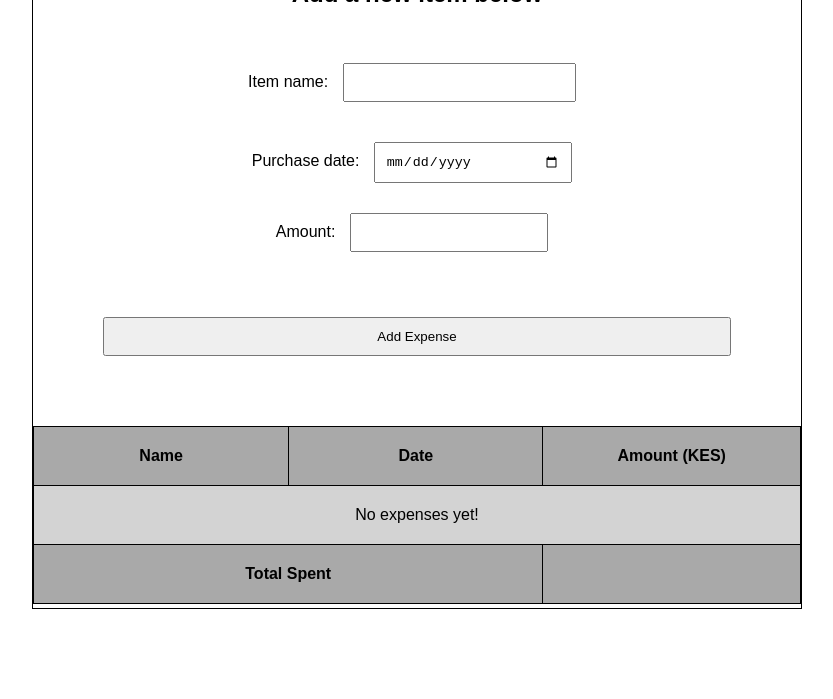
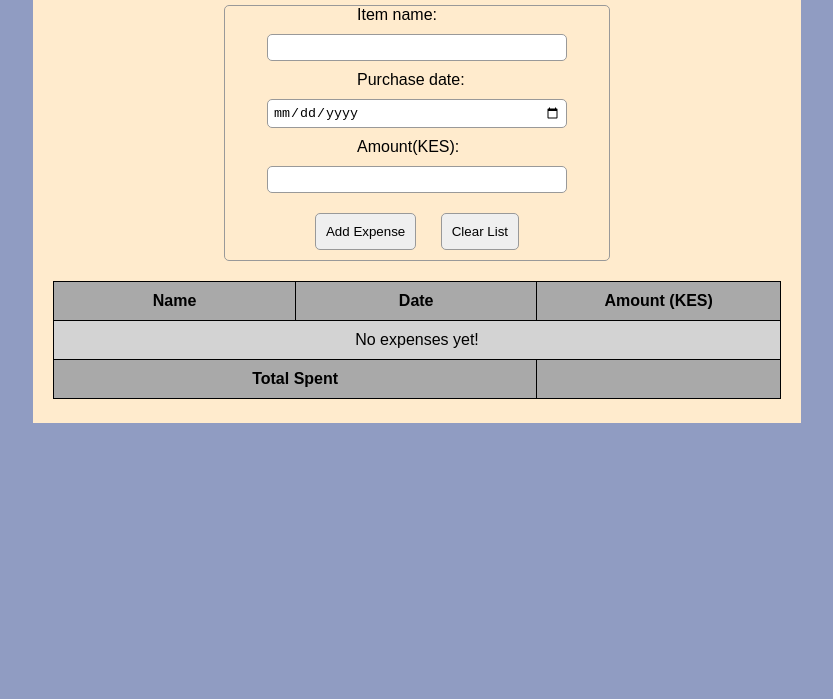
Before and after one commit to devKiratu/expense-tracker, a plain HTML site: page index.html in a window 1280 px wide. Shown: the part 101-800 px from the top of the page, without its empty margins (223-1056 px from the left). Drawn offline with Linux system fonts and the light colour scheme.

Commit message:
version 0.2

```diff
--- a/index.html
+++ b/index.html
@@ -7,22 +7,28 @@
 		<title>Expense Tracker</title>
 	</head>
 	<body>
+		<section>
+			<header>
 				<h1>Expense Tracker</h1>
 				<h2>Add a new item below</h2>
+			</header>
 			<form>
-			<label for="name">
-				Item name:
+				<div>
+					<label for="name">Item name: </label>
 					<input type="text" id="name" />
-			</label>
-			<label for="date">
-				Purchase date:
+				</div>
+				<div>
+					<label for="date">Purchase date: </label>
 					<input type="date" name="date" id="date" />
-			</label>
-			<label for="amount">
-				Amount:
+				</div>
+				<div>
+					<label for="amount">Amount(KES): </label>
 					<input type="number" name="amount" id="amount" />
-			</label>
+				</div>
+				<div>
 					<button id="add">Add Expense</button>
+					<button>Clear List</button>
+				</div>
 			</form>
 			<table>
 				<thead>
@@ -45,5 +51,6 @@
 				</tfoot>
 			</table>
 			<script src="./index.js"></script>
+		</section>
 	</body>
 </html>
--- a/index.js
+++ b/index.js
@@ -32,6 +32,10 @@ function addExpense(e) {
 	dateCol.appendChild(date);
 	let amountCol = document.createElement("td");
 	amountCol.appendChild(amount);
+	let removeBtn = document.createElement("button");
+	removeBtn.setAttribute("id", "remove");
+	removeBtn.innerHTML = "❌";
+	amountCol.appendChild(removeBtn);
 
 	//append table data elements to the table row
 	tableRow.appendChild(nameCol);
@@ -46,6 +50,11 @@ function addExpense(e) {
 	purchaseDate.value = "";
 	purchasePrice.value = "";
 	noExpenses.hidden = true;
+
+	removeBtn.addEventListener("click", (e) => {
+		e.preventDefault();
+		table.removeChild(tableRow);
+	});
 }
 
 addBtn.addEventListener("click", addExpense);
--- a/style.css
+++ b/style.css
@@ -6,53 +6,68 @@
 
 body {
 	font-family: Arial, Helvetica, sans-serif;
-	margin: auto;
+	text-align: center;
+	margin: 0 auto;
 	width: 60vw;
-	text-align: center;
-	border: 1px solid black;
+	/* height: 100vh; */
+	/* border: 1px solid black; */
+	background: #909cc2;
 }
 
+section {
+	background: #ffebcd;
+}
+
+/*-----Header section-----------*/
+
+header {
+	text-align: center;
+	/* margin: 20px; */
+	/* padding: 10px; */
+}
+
+h1 {
+	padding: 5px;
+	margin-top: 0;
+}
+
+/*----Form section -------------*/
+
 form {
-	padding: 10px;
-	margin: 10px;
-	display: flex;
-	flex-direction: column;
-	/* align-items: flex-start; */
-	/* justify-content: space-between;  */
+	margin: 0 auto;
+	width: 50%;
+	border: 1px solid #999;
+	border-radius: 5px;
+}
+
+label {
+	display: inline-block;
+	width: 120px;
+	text-align: left;
 }
 
 input {
-	/* width: 50%; */
-	align-items: center;
-	justify-content: left;
-	padding: 10px;
-}
-input#name {
-	width: 30%;
+	width: 300px;
 	margin: 10px;
-}
-input#date {
-	width: 25%;
-	margin: 0 10px;
+	padding: 5px;
+	box-sizing: border-box;
+	border: 1px solid #999;
+	border-radius: 5px;
 }
 
-input#amount {
-	width: 25%;
-	margin: 0 10px;
-	align-self: flex-start;
+button {
+	margin: 10px;
+	padding: 10px;
+	border: 1px solid #999;
+	border-radius: 5px;
 }
 
-form > label {
-	margin: 5px;
-	padding: 10px;
-}
-
+/*----Table section------------*/
 table {
 	border-collapse: collapse;
 	text-align: center;
 	display: inline-block;
-	align-content: center;
-	margin: auto;
+	margin: 20px;
 }
 
 tr,
@@ -61,16 +76,9 @@ th {
 	width: 15rem;
 	height: auto;
 	border: 1px solid black;
-	padding: 20px;
+	padding: 10px;
 }
 
-button {
-	/* display: inline-block; */
-	/* align-items: center; */
-	/* width: max-content; */
-	padding: 10px;
-	margin: 50px;
-}
 thead,
 tfoot {
 	background-color: darkgray;
@@ -82,3 +90,8 @@ tbody tr:nth-child(odd) {
 tbody tr:nth-child(even) {
 	background-color: beige;
 }
+
+#remove {
+	padding: 0;
+	/* margin-left: 100px; */
+}
```
Lines whose indentation alone changed are shown as unchanged.
